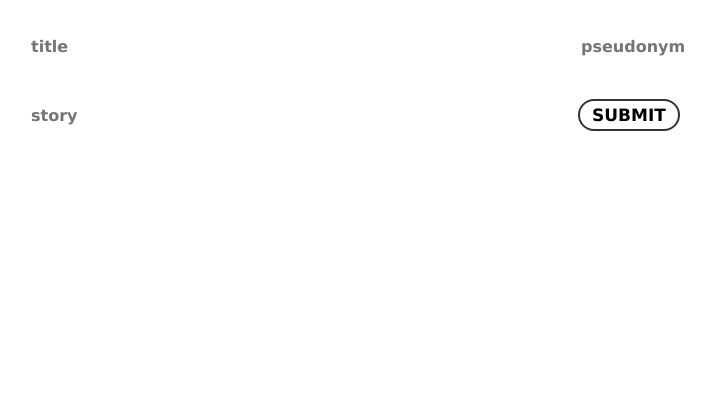
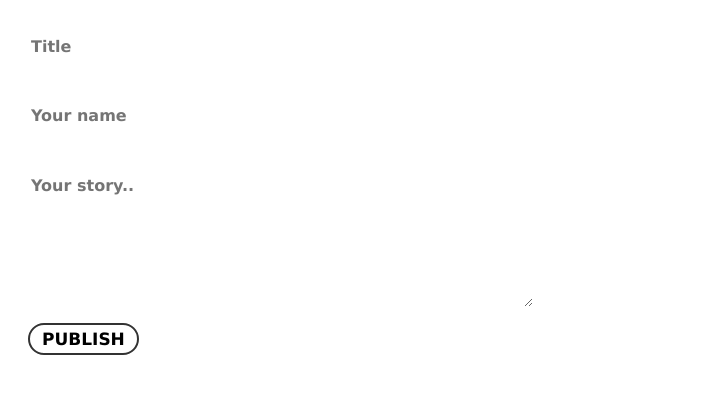
Before and after one commit to Rahib0/anonymous-posts-site, a plain HTML site: page client/index.html in a window 1280 px wide. Shown: the whole page, without its empty margins (0-719 px from the left). Drawn offline with Linux system fonts and the light colour scheme; no server answers.

Commit message:
add styling to forms

```diff
--- a/client/index.html
+++ b/client/index.html
@@ -10,10 +10,10 @@
 </head>
 <body>
     <form id="form">
-        <input type="text" name="title" id="title" placeholder="title">
-        <input type="text" name="pseudonym" id="pseudonym" placeholder="pseudonym">
-        <input type="text" name ="story" id="story" placeholder="story">
-        <input type="submit" name="submit" id="submit">
+        <input type="text" maxlength="500" placeholder="Title" name="title" id="title" placeholder="title"><br>
+        <input type="text" maxlength="500" placeholder="Your name" name="pseudonym" id="pseudonym" placeholder="pseudonym"><br>
+        <textarea type="text" maxlength="500" placeholder="Your story.." name ="story" id="story" placeholder="story" rows="4" col="50" ></textarea><br>
+        <input type="submit" name="submit" id="submit" value="Publish">
     </form>
     <main>
 
```
